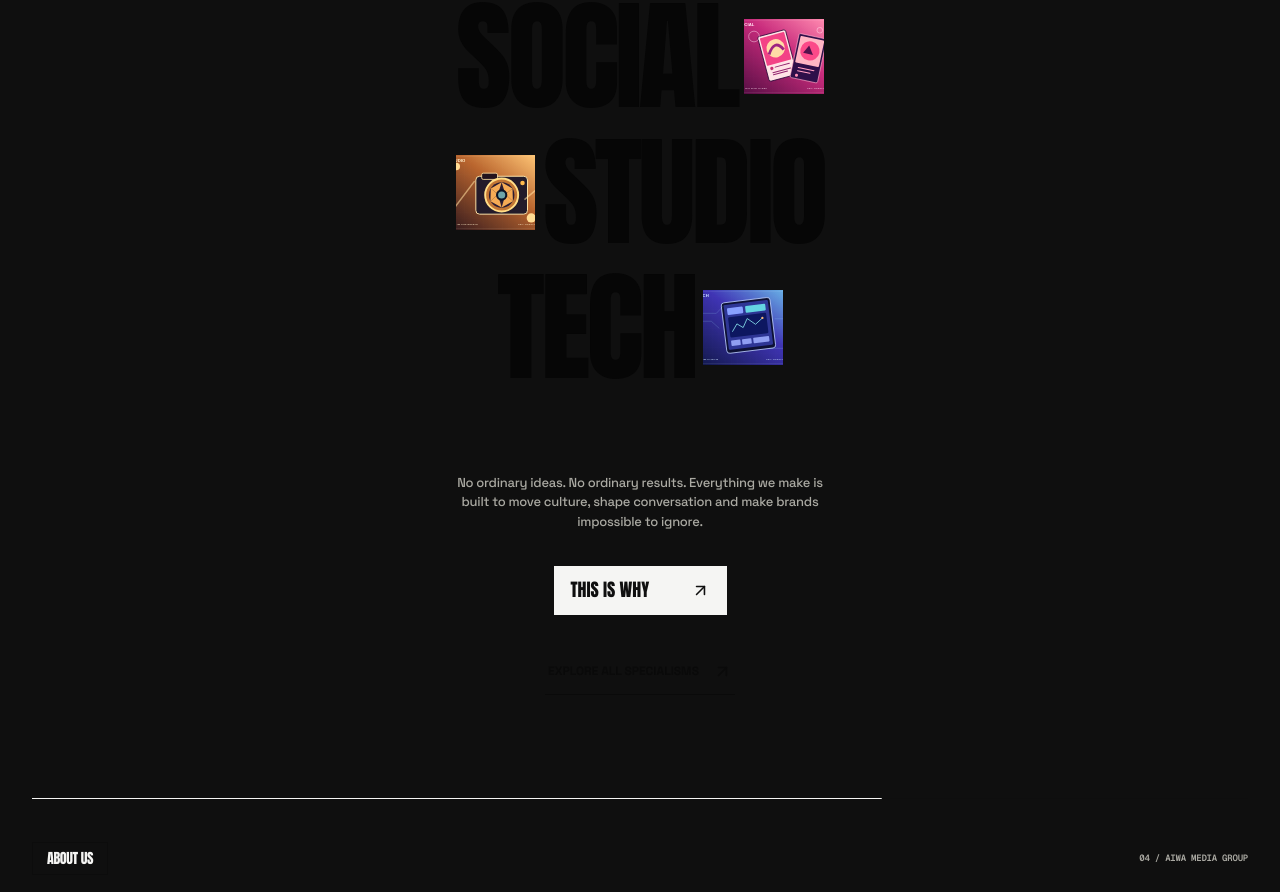
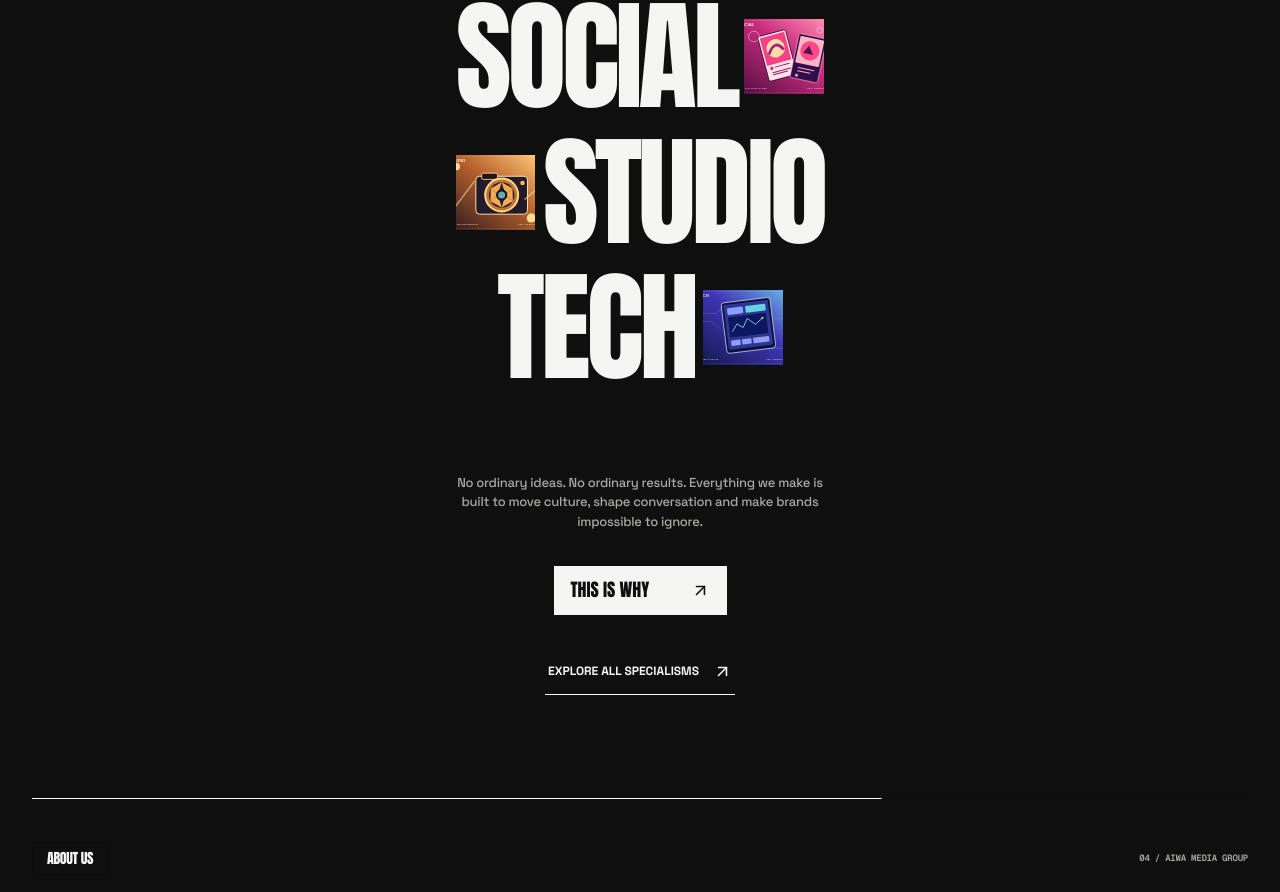
Before and after one commit to baba-dev/AMG-Web-V3, a Next.js app: page / in a window 1280 px wide. Shown: the part 2298-3190 px from the top of the page. Built offline with nearby package versions, Linux system fonts and the light colour scheme; no server answers; a web font is replaced by a local one.

Commit message:
fix: inherit theme ink in homepage Specialisms

```diff
--- a/src/components/aiwa-polish.css
+++ b/src/components/aiwa-polish.css
@@ -103,11 +103,20 @@
 /* Homepage section contrast previously stayed ivory even in dark mode.
  * These late overrides keep the approved geometry while making all copy,
  * rules and controls inherit the active paper system. */
+.aiwa-specialisms, .light .aiwa-specialisms {
+  --spec-paper: var(--aiwa-paper);
+  --spec-ink: var(--aiwa-paper-ink);
+}
 .aiwa-specialisms__top h2 { border-color:var(--aiwa-paper-rule); }
+.aiwa-specialisms__row,
+.aiwa-specialisms__row:visited { color:var(--spec-ink); }
+.aiwa-specialisms__row:focus-visible,
+.aiwa-specialisms__why:focus-visible,
+.aiwa-specialisms__all:focus-visible { outline-color:var(--spec-ink); }
 .aiwa-specialisms__footer p,
-.aiwa-specialisms__view-all,
-.aiwa-specialisms__view-all:visited { color:var(--aiwa-paper-ink); }
-.aiwa-specialisms__view-all { border-bottom-color:var(--aiwa-paper-ink); }
+.aiwa-specialisms__all,
+.aiwa-specialisms__all:visited { color:var(--aiwa-paper-ink); }
+.aiwa-specialisms__all { border-bottom-color:var(--aiwa-paper-ink); }
 .aiwa-specialisms__why {
   color:var(--aiwa-paper);background:var(--aiwa-paper-ink);border-color:var(--aiwa-paper-ink);
 }
```
